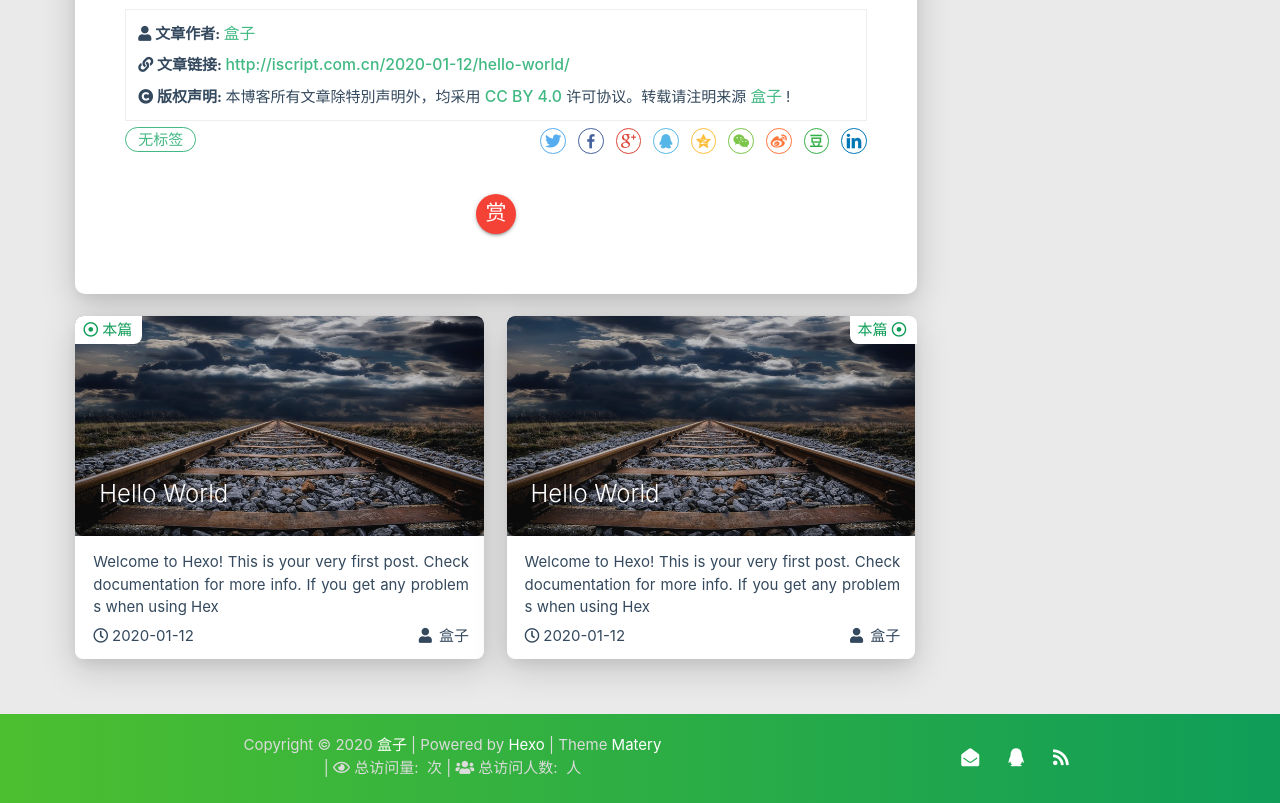
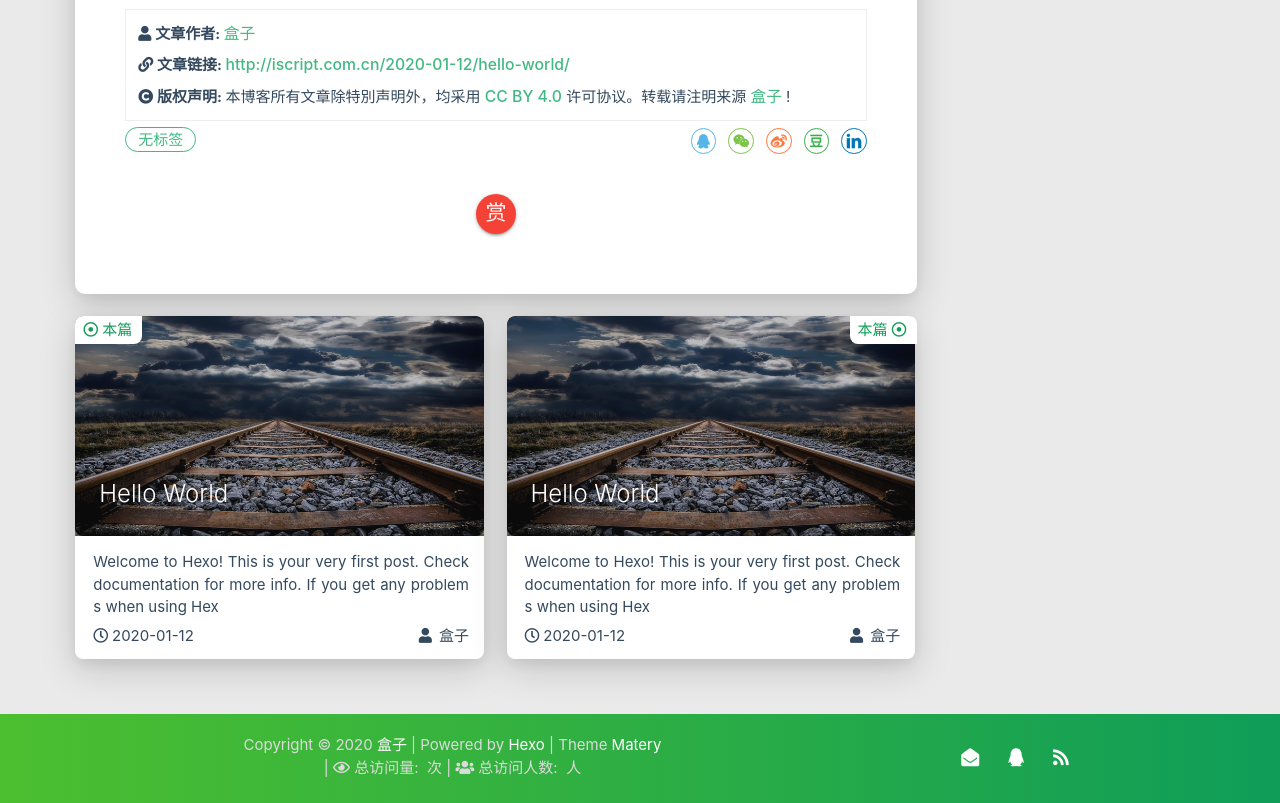
Before and after one commit to oScript/oScript.github.io, a plain HTML site: page 2020-01-12/hello-world/index.html in a window 1280 px wide. Shown: the part 1340-2143 px from the top of the page. Drawn offline with Linux system fonts and the light colour scheme; some packages are replaced by stand-ins of ours; no server answers; a script that the page names is missing.

Commit message:
Site updated: 2020-01-26 20:26:39

```diff
--- a/2020-01-12/hello-world/index.html
+++ b/2020-01-12/hello-world/index.html
@@ -478,7 +478,7 @@
 <div id="article-share">
 
 
-    <div class="social-share" data-sites="twitter,facebook,google,qq,qzone,wechat,weibo,douban,linkedin" data-wechat-qrcode-helper="<p>微信扫一扫即可分享！</p>"></div>
+    <div class="social-share" data-sites="qq,wechat,weibo,douban,linkedin" data-wechat-qrcode-helper="<p>微信扫一扫即可分享！</p>"></div>
     <script src="/libs/share/js/social-share.min.js"></script>
 
 
```
